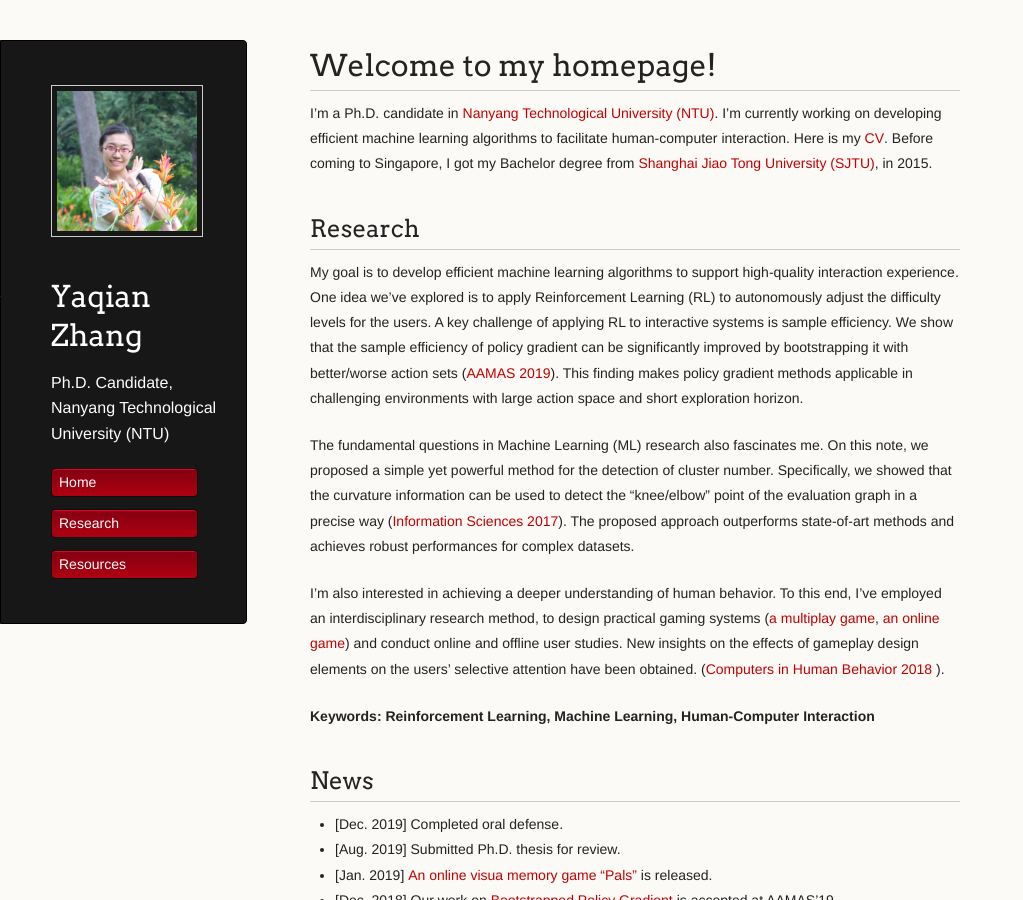
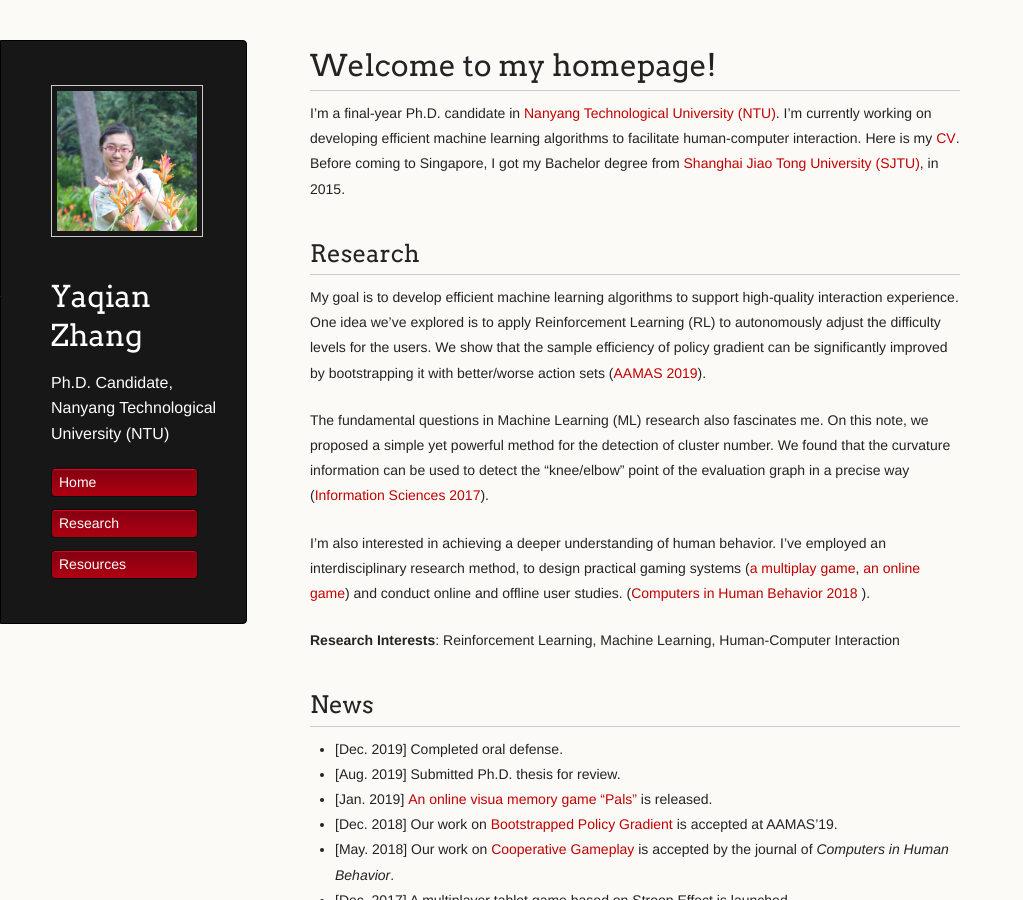
Before and after one commit to YaqianZhang/yaqianzhang.github.io, a Jekyll site: the page built from index.md, in a window 1280 px wide and 900 px high. Shown: the whole window, without its empty margins (0-1023 px from the left). Built offline with Jekyll 4.4.1, drawn with Linux system fonts in a browser that asks for light colours; our own code applies the rules of GitHub Pages for plain Markdown files.

Commit message:
Update index.md

```diff
--- a/index.md
+++ b/index.md
@@ -2,16 +2,16 @@
 layout: default
 ---
 # Welcome to my homepage!
-I'm a Ph.D. candidate in [Nanyang Technological University (NTU)](https://www.ntu.edu.sg). I'm currently working on developing efficient machine learning algorithms to facilitate human-computer interaction. Here is my [CV](about/document.pdf). Before coming to Singapore, I got my Bachelor degree from [Shanghai Jiao Tong University (SJTU)](http://en.sjtu.edu.cn/), in 2015.
+I'm a final-year Ph.D. candidate in [Nanyang Technological University (NTU)](https://www.ntu.edu.sg). I'm currently working on developing efficient machine learning algorithms to facilitate human-computer interaction. Here is my [CV](about/document.pdf). Before coming to Singapore, I got my Bachelor degree from [Shanghai Jiao Tong University (SJTU)](http://en.sjtu.edu.cn/), in 2015.
 
 ## Research
-My goal is to develop efficient machine learning algorithms to support high-quality interaction experience. One idea we've explored is to apply Reinforcement Learning (RL) to autonomously adjust the difficulty levels for the users. A key challenge of applying RL to interactive systems is sample efficiency. We show that the sample efficiency of policy gradient can be significantly improved by bootstrapping it with better/worse action sets ([AAMAS 2019](papers/19_YaqianZhang_BootstrappedPolicyGradient_aamas.pdf)). This finding makes policy gradient methods applicable in challenging environments with large action space and short exploration horizon.
+My goal is to develop efficient machine learning algorithms to support high-quality interaction experience. One idea we've explored is to apply Reinforcement Learning (RL) to autonomously adjust the difficulty levels for the users. We show that the sample efficiency of policy gradient can be significantly improved by bootstrapping it with better/worse action sets ([AAMAS 2019](papers/19_YaqianZhang_BootstrappedPolicyGradient_aamas.pdf)).
 
-The fundamental questions in Machine Learning (ML) research also fascinates me. On this note, we proposed a simple yet powerful method for the detection of cluster number. Specifically,  we showed that the curvature information can be used to detect the "knee/elbow" point of the evaluation graph in a precise way ([Information Sciences 2017](papers/17_YaqianZhang_Curvature_Cluster_InformationScience.pdf)). The proposed approach outperforms state-of-art methods and achieves robust performances for complex datasets.
+The fundamental questions in Machine Learning (ML) research also fascinates me. On this note, we proposed a simple yet powerful method for the detection of cluster number. We found that the curvature information can be used to detect the "knee/elbow" point of the evaluation graph in a precise way ([Information Sciences 2017](papers/17_YaqianZhang_Curvature_Cluster_InformationScience.pdf)).
 
-I'm also interested in achieving a deeper understanding of human behavior. To this end, I've employed an interdisciplinary research method, to design practical gaming systems ([a multiplay game](_posts/2018-02-16-peer-accountability-on-attention.md),  [an online game](_posts/2018-06-30-difficulty-adjustment-for-visual-memory-training.md)) and conduct online and offline user studies. New insights on the effects of gameplay design elements on the users' selective attention have been obtained. ([Computers in Human Behavior 2018](papers/18_YaqianZhang_PeerAccountability_CHB.pdf) ).
+I'm also interested in achieving a deeper understanding of human behavior. I've employed an interdisciplinary research method, to design practical gaming systems ([a multiplay game](_posts/2018-02-16-peer-accountability-on-attention.md),  [an online game](_posts/2018-06-30-difficulty-adjustment-for-visual-memory-training.md)) and conduct online and offline user studies. ([Computers in Human Behavior 2018](papers/18_YaqianZhang_PeerAccountability_CHB.pdf) ).
 
-**Keywords: Reinforcement Learning, Machine Learning, Human-Computer Interaction**
+**Research Interests**: Reinforcement Learning, Machine Learning, Human-Computer Interaction
 
 
 
```
